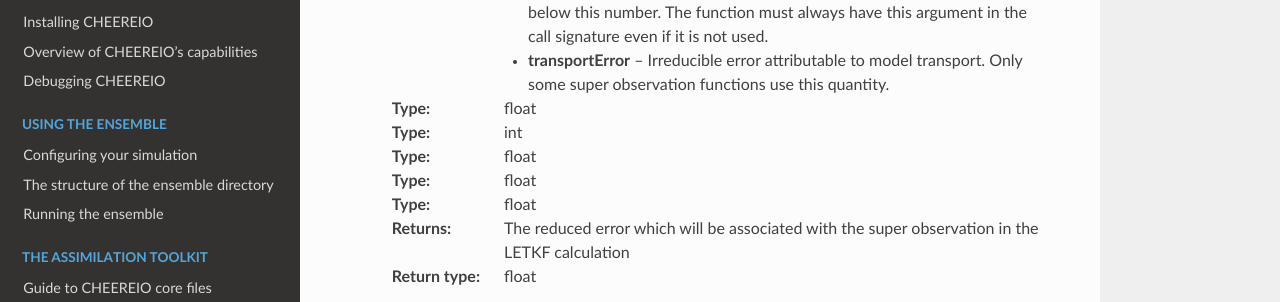
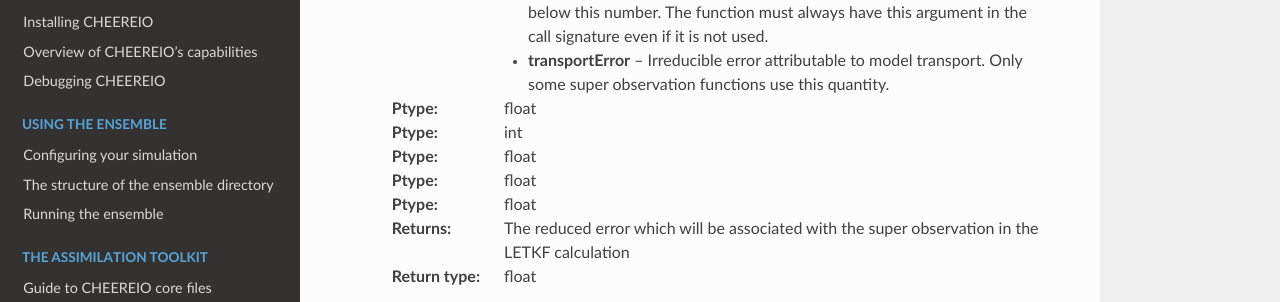
Before and after one commit to drewpendergrass/CHEEREIO, a Sphinx documentation site: the page built from docs/Observations.rst, in a window 1280 px wide and 900 px high, scrolled down 2237 px. Shown: the part 159-461 px from the top of the window. Built offline with Sphinx 7.4.7 and the Read the Docs theme 2.0.0, drawn with Linux system fonts in a browser that asks for light colours; some of the changed lines change nothing that is shown.

Commit message:
documentation progress

```diff
--- a/docs/Observations.rst
+++ b/docs/Observations.rst
@@ -42,15 +42,15 @@
    A function which takes the mean error for a set of observations, the number of observations that are averaged, and a few other parameters, and outputs the new error resulting from the aggregation (which is always less than or equal to the mean error input).
 
    :param mean_error: The mean error for the observations which have been aggregated together. Like all parameters, CHEEREIO supplies this number, calculated based on user settings.
-   :type: float
+   :ptype: float
    :param num_obs: The number of observations which have been aggregated together.
-   :type: int
+   :ptype: int
    :param errorCorr: The correlation (between 0 and 1) between individual observations. The function must always have this argument in the call signature even if it is not used.
-   :type: float
+   :ptype: float
    :param min_error: The error floor for the super observation. Error will never fall below this number. The function must always have this argument in the call signature even if it is not used.
-   :type: float
+   :ptype: float
    :param transportError: Irreducible error attributable to model transport. Only some super observation functions use this quantity.
-   :type: float
+   :ptype: float
    :return: The reduced error which will be associated with the super observation in the LETKF calculation
    :rtype: float
 
```
